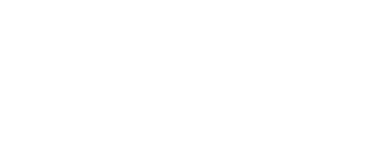
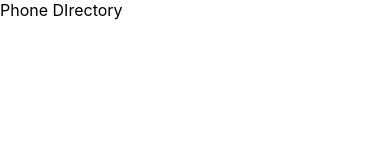
Before and after one commit to AaradhyaPrasad/Phone-repository, a React (Create React App) app: page / in a window 390 px wide. Shown: the top 160 px of the page. Built offline with nearby package versions, Linux system fonts and the light colour scheme.

Commit message:
JSX: Displayed 'Phone Directory'

```diff
--- a/src/App.js
+++ b/src/App.js
@@ -4,6 +4,7 @@
 function App() {
   return (
     <div>
+      Phone DIrectory
     </div>
   );
 }
```
